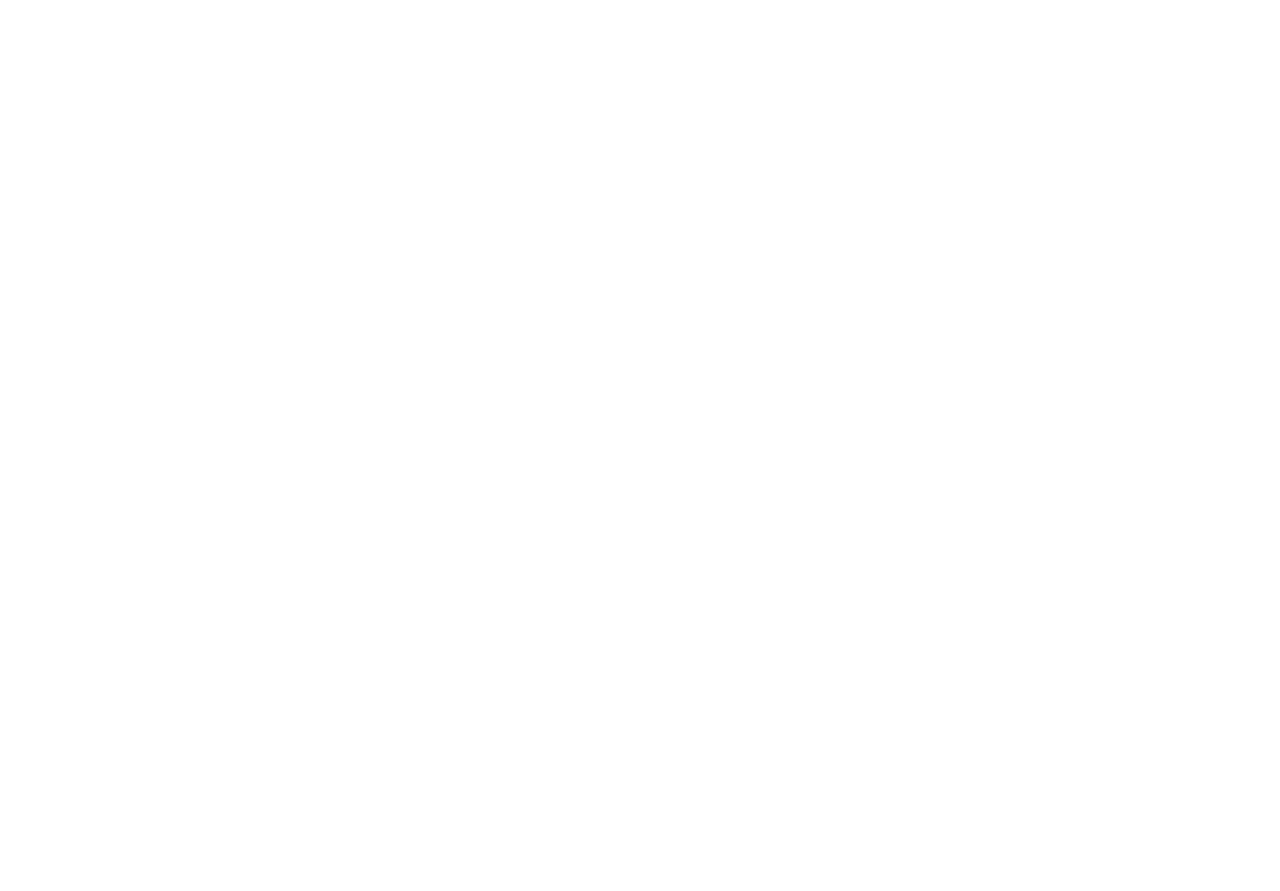
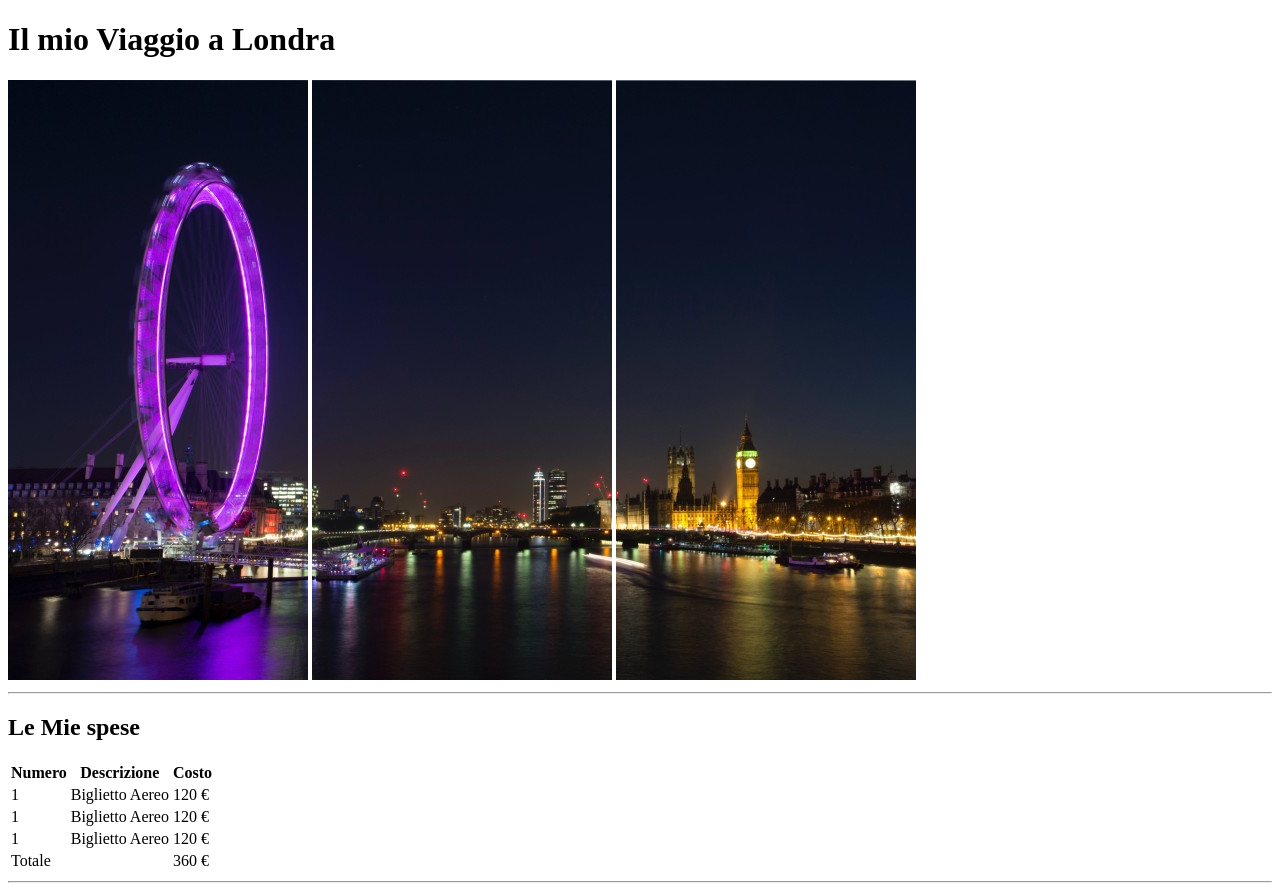
Before and after one commit to qsrdev/html-london-trip, a plain HTML site: page index.html in a window 1280 px wide. Before the commit the page ends 800 px from the top, so only its background shows below. Drawn offline with Linux system fonts and the light colour scheme.

Commit message:
feat: created the document - pictures updated in the correct folder

```diff
--- a/index.html
+++ b/index.html
@@ -6,6 +6,55 @@
     <title>Boolean #145 Second Task 13/03/2025</title>
 </head>
 <body>
+    <!-- Header -->
+    <header>
+        <h1>Il mio Viaggio a Londra</h1>
+        <img src="/img/pexels-bill-emrich-230794-0.jpg" alt="">
+        <img src="/img/pexels-bill-emrich-230794-1.jpg" alt="">
+        <img src="/img/pexels-bill-emrich-230794-2.jpg" alt="">
+    </header>
+    <!-- I decided to include both 3 pictures in the header beacuse in the future we can put some style via CSS to create a cool landing with effects -->
+    <!-- End header -->
 
+<hr>
+
+<!-- Main -->
+<main>
+    <!-- Expenses for the trip -->
+     <section>
+    <h2>Le Mie spese</h2>
+<table>
+<tr>
+    <th>Numero</th>
+    <th>Descrizione</th>
+    <th>Costo</th>
+</tr>
+<tr>
+    <td>1</td>
+    <td>Biglietto Aereo</td>
+    <td>120 &euro;</td>
+</tr>
+<tr>
+    <td>1</td>
+    <td>Biglietto Aereo</td>
+    <td>120 &euro;</td>
+</tr>
+<tr>
+    <td>1</td>
+    <td>Biglietto Aereo</td>
+    <td>120 &euro;</td>
+</tr>
+<tr>
+    <td colspan="2">Totale</td>
+    <td>360 &euro;</td>
+</tr>
+</table>
+</section>
+<hr>
+
+
+
+
+</main>
 </body>
 </html>
```
Also changed, not shown: img/pexels-bill-emrich-230794-0.jpg (added), img/pexels-bill-emrich-230794-1.jpg (added), img/pexels-bill-emrich-230794-2.jpg (added).
